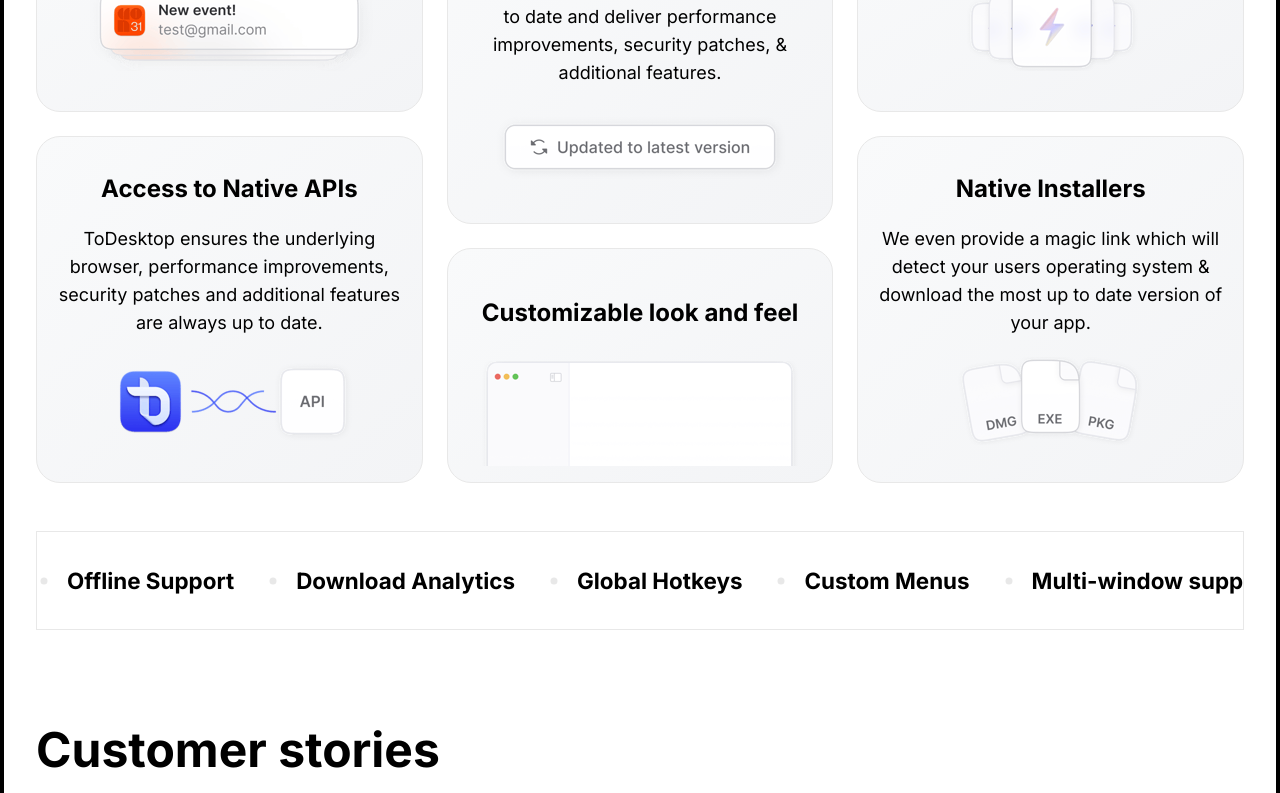
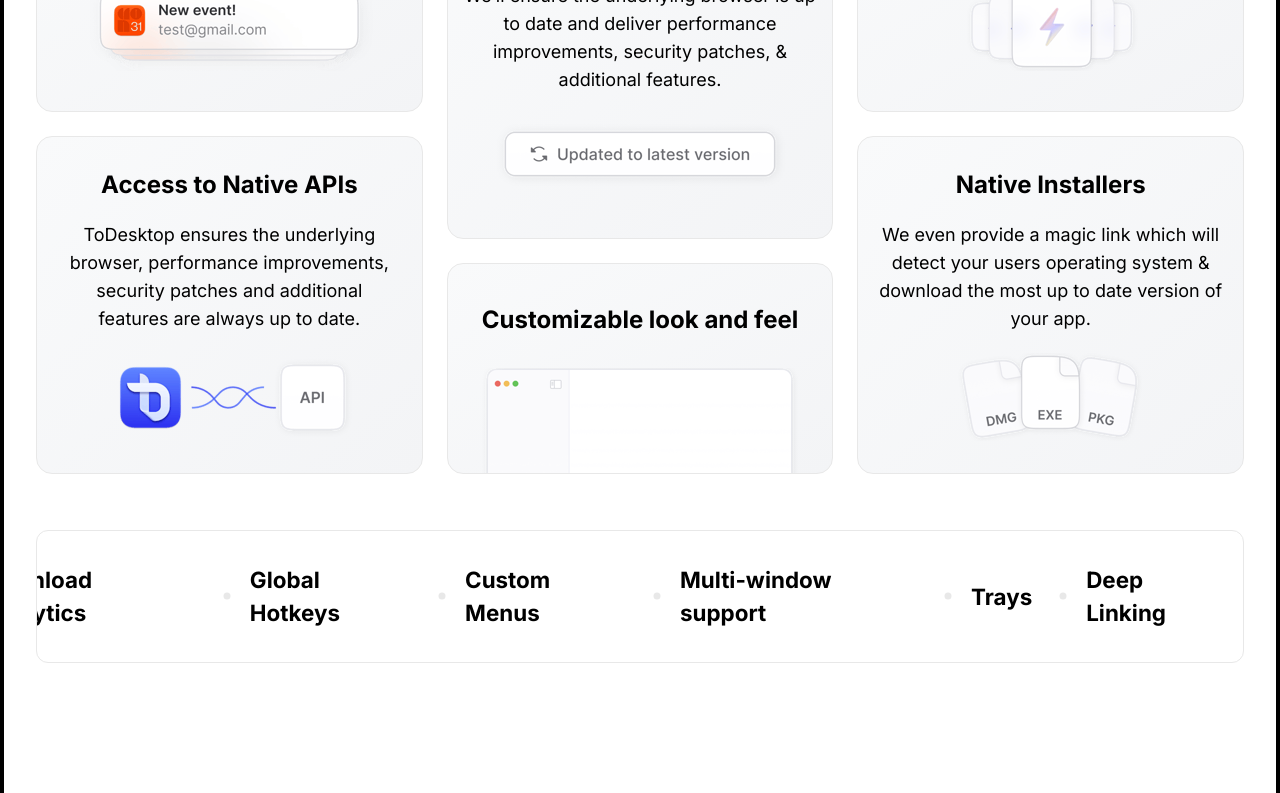
Before and after one commit to Mohammad-Haris-55524/Learning-Tailwind-css, a React (Vite) app in the folder vite-project/: page / in a window 1280 px wide. Shown: the part 4460-5253 px from the top of the page. Built offline with nearby package versions, Linux system fonts and the light colour scheme.

Commit message:
Some price section adjumsent done

```diff
--- a/vite-project/src/components/BentoGrid.jsx
+++ b/vite-project/src/components/BentoGrid.jsx
@@ -1,4 +1,4 @@
-import React from 'react'
+import React,{useState, useRef, useEffect} from 'react'
 import grid01Image from '../assets/bento-grid/notification.png'
 import grid02Image from '../assets/bento-grid/autoupdate.png'
 import grid03Image from '../assets/bento-grid/plugin.png'
@@ -9,8 +9,61 @@ import { GoDotFill } from "react-icons/go";
 
 
 function BentoGrid() {
+  const [isVisible, setIsVisible] = useState(false);
+  const [row1Translate, setRow1Translate] = useState(false);
+  const [row2Translate, setRow2Translate] = useState(false);
+  const sectionRef = useRef(null);
+  const lastScrollY = useRef(0); // Ref to keep track of last scroll position
+
+  useEffect(() => {
+    const observer = new IntersectionObserver(
+      ([entry]) => {
+        setIsVisible(entry.isIntersecting); // Set visibility based on intersection
+      },
+      { threshold: 0.1 }
+    );
+
+    const sectionElement = sectionRef.current;
+    if (sectionElement) {
+      observer.observe(sectionElement);
+    }
+
+    return () => {
+      if (sectionElement) {
+        observer.unobserve(sectionElement);
+      }
+    };
+  }, []);
+
+  useEffect(() => {
+    if (!isVisible) return; // If not visible, don't add scroll event
+
+    const handleScroll = () => {
+      const currentScrollY = window.scrollY;
+
+      if (currentScrollY > lastScrollY.current) {
+        // Scrolling down
+        setRow1Translate((prev) => prev - 15); // Move row 1 to the right
+        setRow2Translate((prev) => prev + 15); // Move row 2 to the left
+      } else if (currentScrollY < lastScrollY.current) {
+        // Scrolling up
+        setRow1Translate((prev) => prev + 15); // Move row 1 to the left
+        setRow2Translate((prev) => prev - 15); // Move row 2 to the right
+      }
+
+      lastScrollY.current = currentScrollY; // Update last scroll position
+    };
+
+    window.addEventListener("scroll", handleScroll);
+
+    return () => {
+      window.removeEventListener("scroll", handleScroll);
+    };
+  }, [isVisible]);
+
+
   return (
-    <section>
+    <section className='mb-32'>
     <div className='mt-40'>
     <div className='w-[30rem]'>
         <h1 className='text-5xl font-bold mb-10 leading-snug'>ToDesktop handles the details</h1>
@@ -18,58 +71,64 @@ function BentoGrid() {
 
       <div className='grid grid-cols-1 lg:grid-cols-3 gap-6 h-fit'>
 
-        <div className="border border-gray rounded-3xl justify-center content-center bg-gradient-color transition ">
-          <div className='flex flex-col justify-between items-center p-4 '>
-          <h2 className='text-2xl font-bold text-center mb-5'>Native Notifications</h2>
+        <div className="border border-gray rounded-2xl justify-center content-center bg-gradient-color transition ">
+          <div className='flex flex-col justify-between items-center px-4 py-8 lg:p-4'>
+          <h2 className='text-2xl font-bold text-center mb-3 lg:mb-5'>Native Notifications</h2>
           <img src={grid01Image} alt="" />
           </div>
         </div>
 
-        <div className="border border-gray lg:row-start-1 lg:row-end-3 lg:col-start-2 rounded-3xl justify-center content-center bg-gradient-color transition ">
-          <div className = "flex flex-col justify-between items-center p-4 ">
+        <div className="border border-gray lg:row-start-1 lg:row-end-3 lg:col-start-2 rounded-2xl justify-center content-center bg-gradient-color transition ">
+          <div className = "flex flex-col justify-between items-center px-8 py-2 lg:p-4">
           <h2 className='text-2xl font-bold text-center mt-4 mb-5'>Auto Updates</h2>
           <p className='text-lg text-center mb-4'>We’ll ensure the underlying browser is up to date and deliver performance improvements, security patches, & additional features.</p>
           <img className='mb-4' src={grid02Image} alt="" />
           </div>
         </div>
 
-        <div className="border border-gray rounded-3xl justify-center content-center bg-gradient-color transition">
+        <div className="border border-gray rounded-2xl justify-center content-center bg-gradient-color transition">
           <div className = "flex flex-col justify-between items-center p-4 ">
-          <h2 className='text-2xl font-bold text-center mt-6 mb-5'>Plugins</h2>
-          <img className='mb-6' src={grid03Image} alt="" />
+          <h2 className='text-2xl font-bold text-center mt-3 lg:mt-6 mb-3 lg:mb-5'>Plugins</h2>
+          <img className='mb-4 lg:mb-6' src={grid03Image} alt="" />
           </div>
         </div>
 
 
-        <div className="border border-gray lg:col-start-1 lg:row-start-2 lg:row-end-4 rounded-3xl justify-center content-center bg-gradient-color transition ">
-          <div className = "flex flex-col justify-between items-center p-4 gap-y-5">
-          <h2 className='text-2xl font-bold text-center'>Access to Native APIs</h2>
+        <div className="border border-gray lg:col-start-1 lg:row-start-2 lg:row-end-4 rounded-2xl justify-center content-center bg-gradient-color transition ">
+          <div className = "flex flex-col justify-between items-center px-8 py-4 gap-y-3 lg:gap-y-5">
+          <h2 className='text-2xl font-bold text-center mt-4'>Access to Native APIs</h2>
           <p className='text-lg text-center'>ToDesktop ensures the underlying browser, performance improvements, security patches and additional features are always up to date.</p>
-          <img src={grid04Image} alt="" />
+          <img className='mb-4' src={grid04Image} alt="" />
           </div>
         </div>
 
 
-        <div className="border border-gray lg:col-start-2 lg:row-start-3 lg:row-end-3 rounded-3xl justify-center content-center bg-gradient-color transition">
-          <div className = "flex flex-col justify-between items-center p-4 gap-y-8 ">
-
-          <h2 className='text-2xl font-bold text-center mt-8'>Customizable look and feel</h2>
-          <img src={grid05Image} alt="" />
+        <div className="border border-gray lg:col-start-2 lg:row-start-3 lg:row-end-3 rounded-2xl justify-center content-center bg-gradient-color transition">
+          <div className = "flex flex-col justify-center items-center gap-y-2 lg:gap-y-8">
+          <h2 className='text-2xl font-bold text-center mt-8 lg:mt-10'>Customizable look and feel</h2>
+          <img className='mt-auto' src={grid05Image} alt="" />
           </div>
         </div>
 
-        <div className="border border-gray lg:row-start-2 lg:row-end-4 rounded-3xl justify-center content-center bg-gradient-color transition">
-          <div className = "flex flex-col justify-between items-center p-4 gap-y-5">
-          <h2 className='text-2xl font-bold text-center'>Native Installers</h2>
+        <div className="border border-gray lg:row-start-2 lg:row-end-4 rounded-2xl justify-center content-center bg-gradient-color transition">
+          <div className = "flex flex-col justify-between items-center p-4 gap-y-3 lg:gap-y-5">
+          <h2 className='text-2xl font-bold text-center mt-4 lg:mt-0 '>Native Installers</h2>
           <p className='text-lg text-center'>We even provide a magic link which will detect your users operating system & download the most up to date version of your app.</p>
-          <img src={grid06Image} alt="" />
+          <img className='mb-4 lg:mb-0' src={grid06Image} alt="" />
           </div>
         </div>
 
       </div>
 
-<div className='border border-gray mt-12 mb-24 overflow-hidden '>
-<ul className='flex w-[200%]  gap-6 lg:gap-x-8 py-16 lg:py-8 '>
+<div className='border border-gray mt-14 overflow-hidden rounded-xl 'ref={sectionRef}>
+
+<ul className='flex w-[200%] gap-6 lg:gap-x-6 py-16 lg:py-8'
+ style={{
+  translate: '-510px' ,
+  transform:`translateX(${row1Translate}px)`,
+ transition:'transform 1s ease'}}>
+  <li className='text-[1.40rem] font-bold inline-flex justify-center items-center gap-4'><span className='text-gray text-sm '><GoDotFill /></span>Deep Linking</li>
+  <li className='text-[1.40rem] font-bold inline-flex justify-center items-center gap-4 '><span className='text-gray text-sm '><GoDotFill /></span> Code Signing</li>
   <li className='text-[1.40rem] font-bold inline-flex justify-center items-center gap-4 '><span className='text-gray text-sm '><GoDotFill /></span> Offline Support</li>
   <li className='text-[1.40rem] font-bold inline-flex justify-center items-center gap-4 '><span className='text-gray text-sm '><GoDotFill /></span>Download Analytics</li>
   <li className='text-[1.40rem] font-bold inline-flex justify-center items-center gap-4'><span className='text-gray text-sm '><GoDotFill /></span>Global Hotkeys</li>
@@ -79,13 +138,12 @@ function BentoGrid() {
   <li className='text-[1.40rem] font-bold inline-flex justify-center items-center gap-4'><span className='text-gray text-sm '><GoDotFill /></span>Deep Linking</li>
   <li className='text-[1.40rem] font-bold inline-flex justify-center items-center gap-4'><span className='text-gray text-sm '><GoDotFill /></span>Launch at Startup</li>
   <li className='text-[1.40rem] font-bold inline-flex justify-center items-center gap-4'><span className='text-gray text-sm '><GoDotFill /></span>Multi-window support</li>
+</ul>
 
+</div>
 
-</ul>
-</div>
-    </div>
-
-    </section>
+  </div>
+  </section>
   )
 }
 
--- a/vite-project/src/components/CardsOfCustomerStories.jsx
+++ b/vite-project/src/components/CardsOfCustomerStories.jsx
@@ -16,6 +16,7 @@ function CardsOfCustomerStories({
   featuresTitle,
   fontClass,
   btnColor,
+  pricePlanButton,
   // pricingEssential,
   // pricingProfessional,
   pricing
@@ -23,7 +24,9 @@ function CardsOfCustomerStories({
 
   // console.log({pricingEssential}, {pricingProfessional})
   return (
-    <div className="flex flex-col justify-between border border-gray rounded-2xl w-full lg:w-[32.2%] py-4 px-8 lg:p-10 bg-[#fafafc] mb-8 lg:mb-4">
+    <div className="flex flex-col relative justify-between border border-gray rounded-2xl w-full lg:w-[32.2%] py-4 px-8 lg:p-10 bg-[#fafafc] mb-8 lg:mb-4">
+    {pricePlanButton && <span className="text-secondary text-sm font-bold rounded-2xl w-max px-4 py-[0.40rem] bg-[#d5ddff]
+          absolute right-[8%] -top-[3.5%]">{pricePlanButton}</span>}
       <div className="flex lg:flex-col items-end lg:items-start gap-x-4 ">
         {customerStoriesSection && (
           <div
@@ -91,7 +94,7 @@ function CardsOfCustomerStories({
       )}
 
       {pricePlan && (
-        <div className="flex flex-col justify-between">
+        <div className="flex flex-col justify-between relative">
           <div className="mt-6 mb-8 lg:mt-8">
             <h3 className="text-md xl:text-lg font-bold uppercase opacity-60">
               {featuresTitle}
--- a/vite-project/tailwind.config.js
+++ b/vite-project/tailwind.config.js
@@ -16,10 +16,8 @@ theme: {
       fontColor: '#2f3033',
       yellow: '#facc15',
       primary: '#1a1a1a', // Customize your dark mode primary color
-
       'custom-gray-50': '#f9fafb',
       'custom-gray-100': '#f3f4f6',
-
       'theme-red-light': '#fbb6ce',    // for hover from color
       'theme-purple-light': '#d8b4fe', // for hover via color
       'theme-yellow-light': '#fef3c7', // for hover to color
```
Also changed, not shown: vite-project/src/components/PricePlanPage01.jsx (+37 -22 lines).
